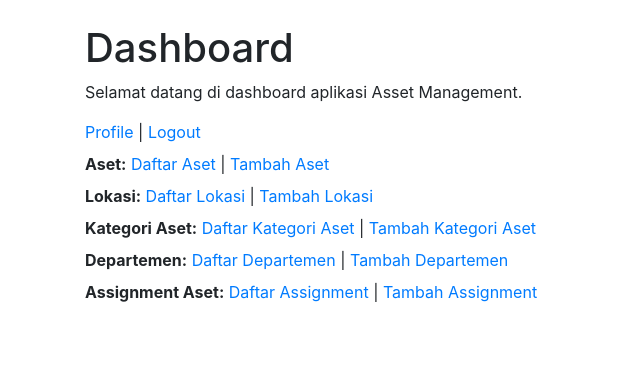
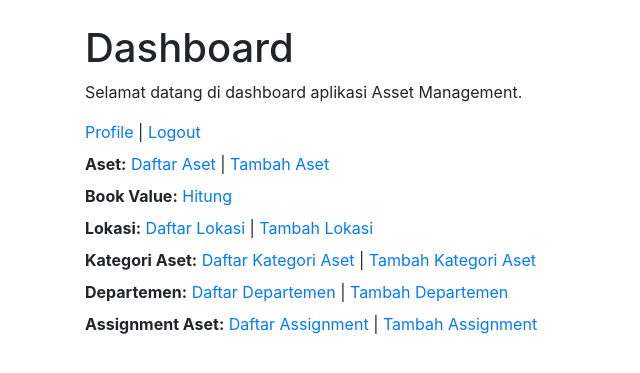
Before and after one commit to hutrisemendawai/asset360, a Spring Boot app: page /dashboard in a window 1280 px wide. Shown: the top 373 px of the page, without its empty margins (0-640 px from the left). Run offline with Spring Boot 4, Linux system fonts and the light colour scheme; the visitor is signed in with stand-in values (Sample User, id 1); some of the project's set-up classes (security, data sources, template engines, error pages and the like) are left out, and stand-ins take their place.

Commit message:
Book Value Update

```diff
--- a/src/main/resources/templates/dashboard.html
+++ b/src/main/resources/templates/dashboard.html
@@ -21,6 +21,10 @@
           <strong>Aset:</strong>
           <a th:href="@{/assets}">Daftar Aset</a> |
           <a th:href="@{/assets/new}">Tambah Aset</a>
+        </li>
+        <li class="mt-2">
+          <strong>Book Value:</strong>
+          <a th:href="@{/book_value}">Hitung</a>
         </li>
         <li class="mt-2">
           <strong>Lokasi:</strong>
```
Also changed, not shown: src/main/java/com/example/asset360/controller/BookValueController.java (+10 -3 lines).
